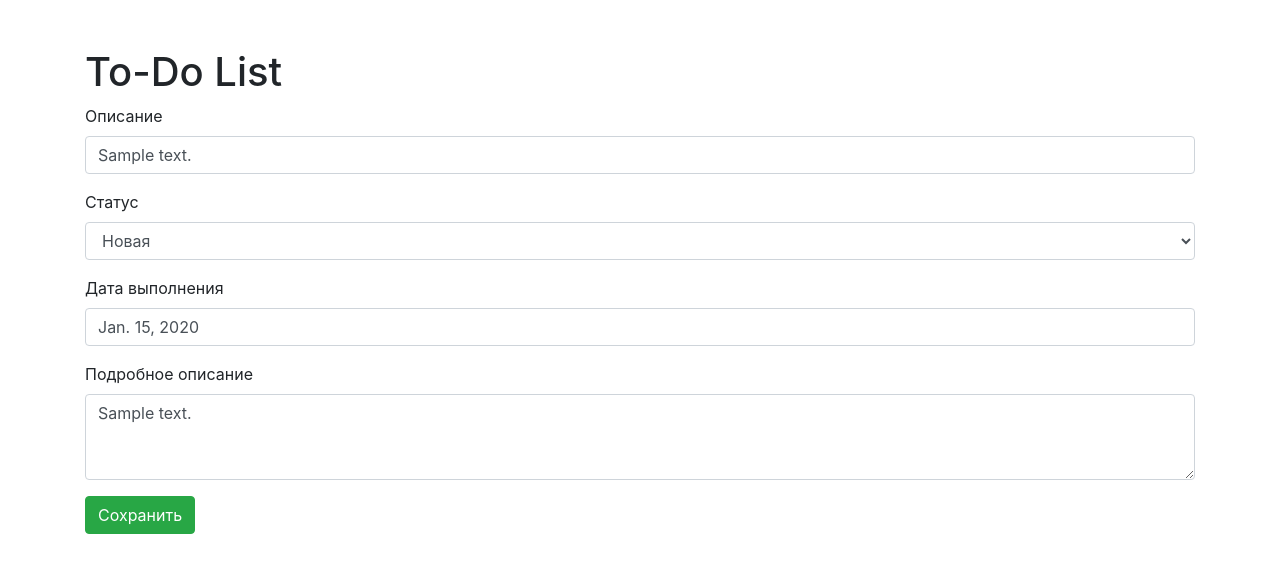
After one commit to lirikazxc/homework_52_rustam_korenchuk, a Django app: page /detail/1/edit/ in a window 1280 px wide. The commit adds this page. Shown: the top 573 px of the page. Run offline with Django 5.2, Linux system fonts and the light colour scheme; tables that the repository leaves empty hold one stand-in row (values such as "Sample post"); parts of the project's set-up code (start-up, migrations or seed data) failed here and were passed over; some libraries are stand-ins or nearby versions.

Commit message:
добавил возможность редактирования таска

```diff
--- a/webapp/templates/index.html
+++ b/webapp/templates/index.html
@@ -7,7 +7,10 @@
     <li class="list-group-item d-flex justify-content-between align-items-center">
         <a href="{% url 'task_detail' task.pk %}">{{ task.description }}</a> ({{ task.get_status_display }})
         {% if task.task_date %} - {{ task.task_date }}
-        {% endif %}
+                {% endif %}
+
+                    <a href="{% url 'task_update' task.pk %}">edit</a>
+
     </li>
     {% endfor %}
 </ul>
--- /dev/null
+++ b/webapp/templates/update_task.html
@@ -0,0 +1,28 @@
+{% extends 'base.html' %}
+
+{% block content %}
+<form method="post">
+    {% csrf_token %}
+    <div class="form-group">
+        <label for="description">Описание</label>
+        <input type="text" class="form-control" id="description" value="{{ task.description }}" name="description" required>
+    </div>
+    <div class="form-group">
+        <label for="status">Статус</label>
+        <select class="form-control" id="status" name="status">
+            <option value="new">Новая</option>
+            <option value="in_progress">В процессе</option>
+            <option value="done">Сделано</option>
+        </select>
+    </div>
+    <div class="form-group">
+        <label for="due_date">Дата выполнения</label>
+        <input type="text" class="form-control" value="{{ task.task_date }}" id="task_date" name="task_date" placeholder="YYYY-MM-DD">
+    </div>
+    <div class="form-group">
+        <label for="detail_description">Подробное описание</label>
+        <textarea class="form-control" name="detail_description" id="detail_description" cols="30" rows="3">{{ task.detail_description }}</textarea>
+    </div>
+    <button type="submit" class="btn btn-success">Сохранить</button>
+</form>
+{% endblock %}
--- a/webapp/urls.py
+++ b/webapp/urls.py
@@ -5,5 +5,5 @@ urlpatterns = [
     path("", views.index, name='index'),
     path("create/", views.create_task, name="task_create"),
     path("detail/<int:task_id>/", views.detail_task, name="task_detail"),
-
+    path("detail/<int:task_id>/edit/", views.update_task, name="task_update"),
 ]
--- a/webapp/views.py
+++ b/webapp/views.py
@@ -19,6 +19,23 @@ def create_task(request):
     return render(request, "task_create.html")
 
 
+def update_task(request, task_id):
+    if request.method == "GET":
+        return render(request, "update_task.html", context={"task": get_object_or_404(Task, pk=task_id)})
+    else:
+        description = request.POST.get("description")
+        status = request.POST.get("status")
+        task_date = request.POST.get("task_date")
+        task_detail = request.POST.get("detail_description")
+        task = get_object_or_404(Task, pk=task_id)
+        task.description = description
+        task.status = status
+        task.task_date = task_date
+        task.detail_description = task_detail
+        task.save()
+        return redirect("index")
+
+
 def detail_task(request, task_id):
     task = get_object_or_404(Task, pk=task_id)
     return render(request, 'task_detail.html', {'task': task})
```
